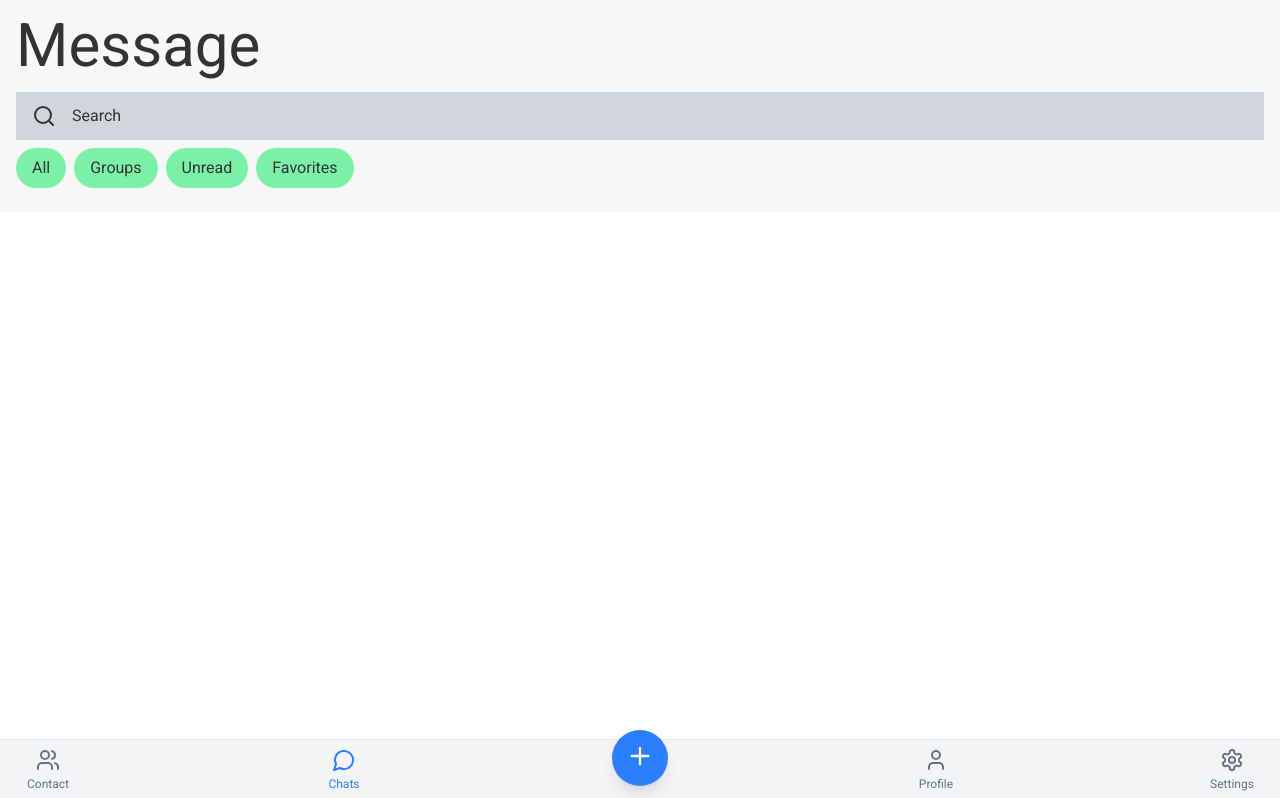
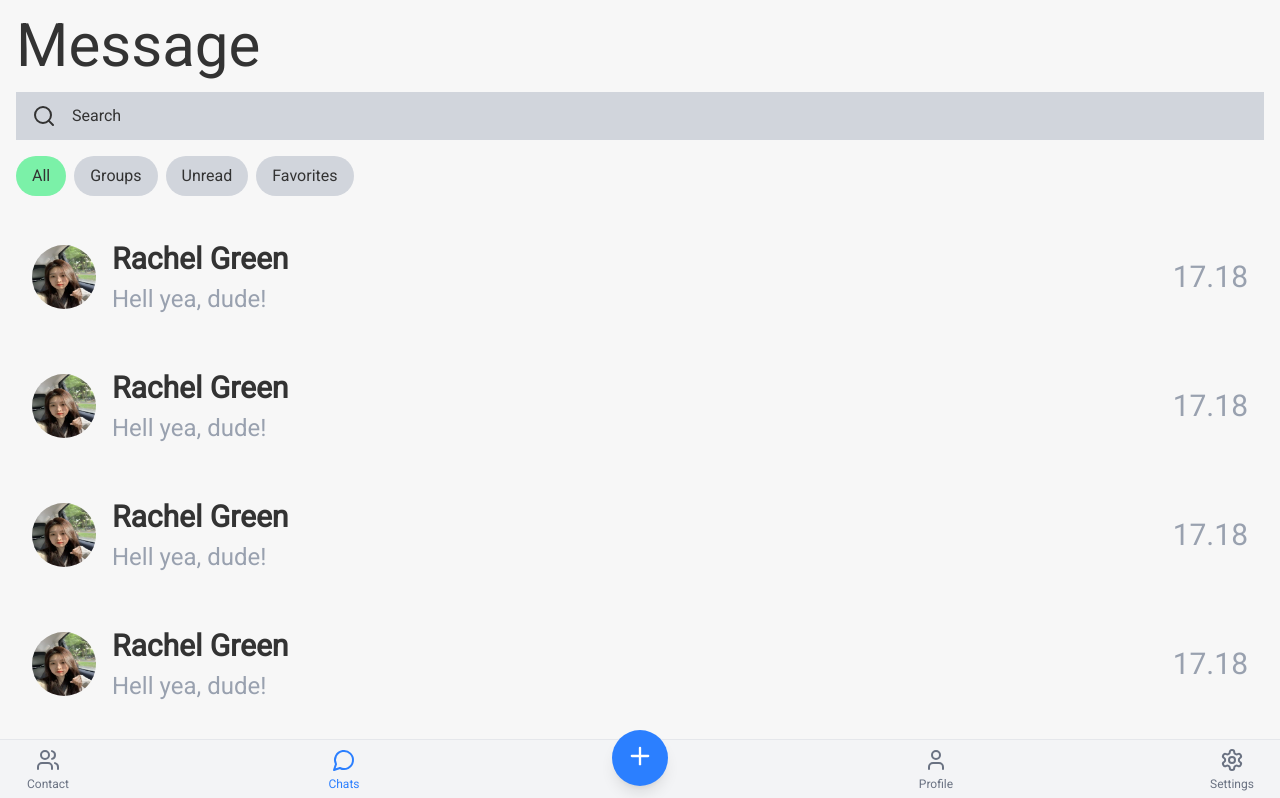
Before and after one commit to Chelle007/squiggle, a React (Vite) app: page /chats in a window 1280 px wide. Shown: the top 798 px of the page. Built offline with nearby package versions, Linux system fonts and the light colour scheme.

Commit message:
Add Friends component and integrate with Chats page

```diff
--- /dev/null
+++ b/src/components/Friends.jsx
@@ -0,0 +1,25 @@
+import { Link } from "react-router-dom";
+
+function Friends({ name, image, message, onClick }) {
+    return (
+        <button
+            onClick={onClick}
+            className="flex w-full py-2 justify-between items-center hover:bg-gray-200 transition-colors rounded-lg px-4 text-left"
+        >
+            <Link to="/private-chat" >
+                <div className="flex items-center">
+                    <img src={image} className="w-16 h-16 rounded-full" alt={name} />
+                    <div className="p-4 text-left">
+                        <h3 className="font-semibold">{name}</h3>
+                        <h4 className="text-gray-400">{message}</h4>
+                    </div>
+                </div>
+
+            </Link>
+            <h3 className="text-gray-400">17.18</h3>
+
+        </button>
+    );
+}
+
+export default Friends;
--- a/src/pages/Chats.jsx
+++ b/src/pages/Chats.jsx
@@ -1,19 +1,42 @@
 // import StaffScheduleTable from '../components/StaffScheduleTable';
 import Srcbar from "../components/Srcbar";
 import Filter from "../components/Filter";
+import Friends from "../components/Friends.jsx";
+import Profile from "../assets/user7.jpg";
 
 export default function Chats() {
+    const friendsData = [
+        {image: Profile, name: "Rachel Green", message: "Hell yea, dude!"},
+        {image: Profile, name: "Rachel Green", message: "Hell yea, dude!"},
+        {image: Profile, name: "Rachel Green", message: "Hell yea, dude!"},
+        {image: Profile, name: "Rachel Green", message: "Hell yea, dude!"},
+        {image: Profile, name: "Rachel Green", message: "Hell yea, dude!"},
+        {image: Profile, name: "Rachel Green", message: "Hell yea, dude!"},
+        {image: Profile, name: "Rachel Green", message: "Hell yea, dude!"},
+    ];
+
     return (
         <>
         <div className="pb-4">
             <h1 className="">Message</h1>
         </div>
             <Srcbar/>
-            <div className="flex gap-2 my-2">
+            <div className="flex gap-2 py-4">
                 <Filter color="bg-green-300" text="All" />
-                <Filter color="bg-green-300" text="Groups" />
-                <Filter color="bg-green-300" text="Unread" />
-                <Filter color="bg-green-300" text="Favorites" />
+                <Filter color="bg-gray-300" text="Groups" />
+                <Filter color="bg-gray-300" text="Unread" />
+                <Filter color="bg-gray-300" text="Favorites" />
+            </div>
+            <div>
+                {friendsData.map((friend, index) => (
+                    <Friends
+                        key={index}
+                        image={friend.image}
+                        name={friend.name}
+                        message={friend.message}
+                        onClick={() => console.log(`Clicked on ${friend.name}`)}
+                    />
+                ))}
             </div>
         </>
     );
```
